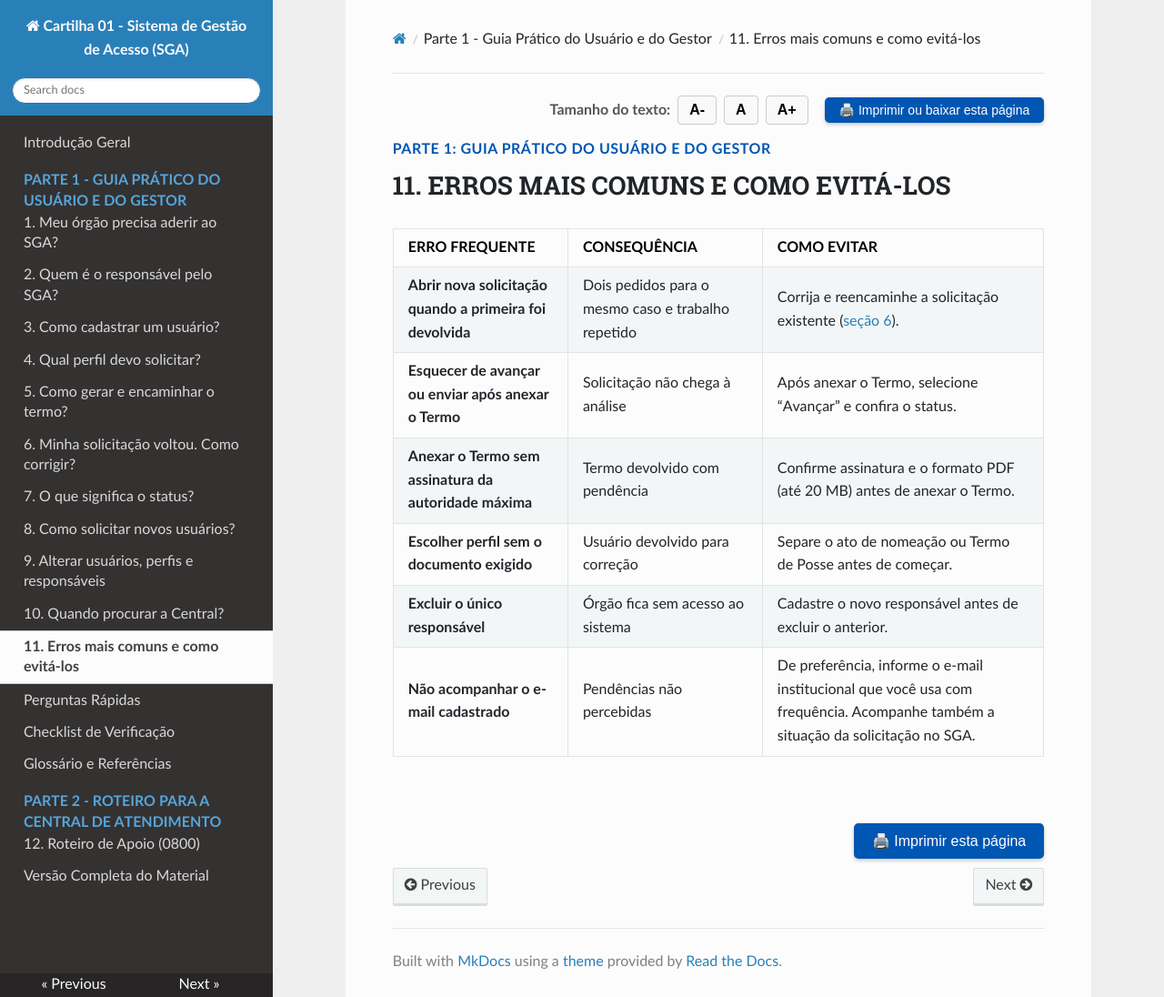
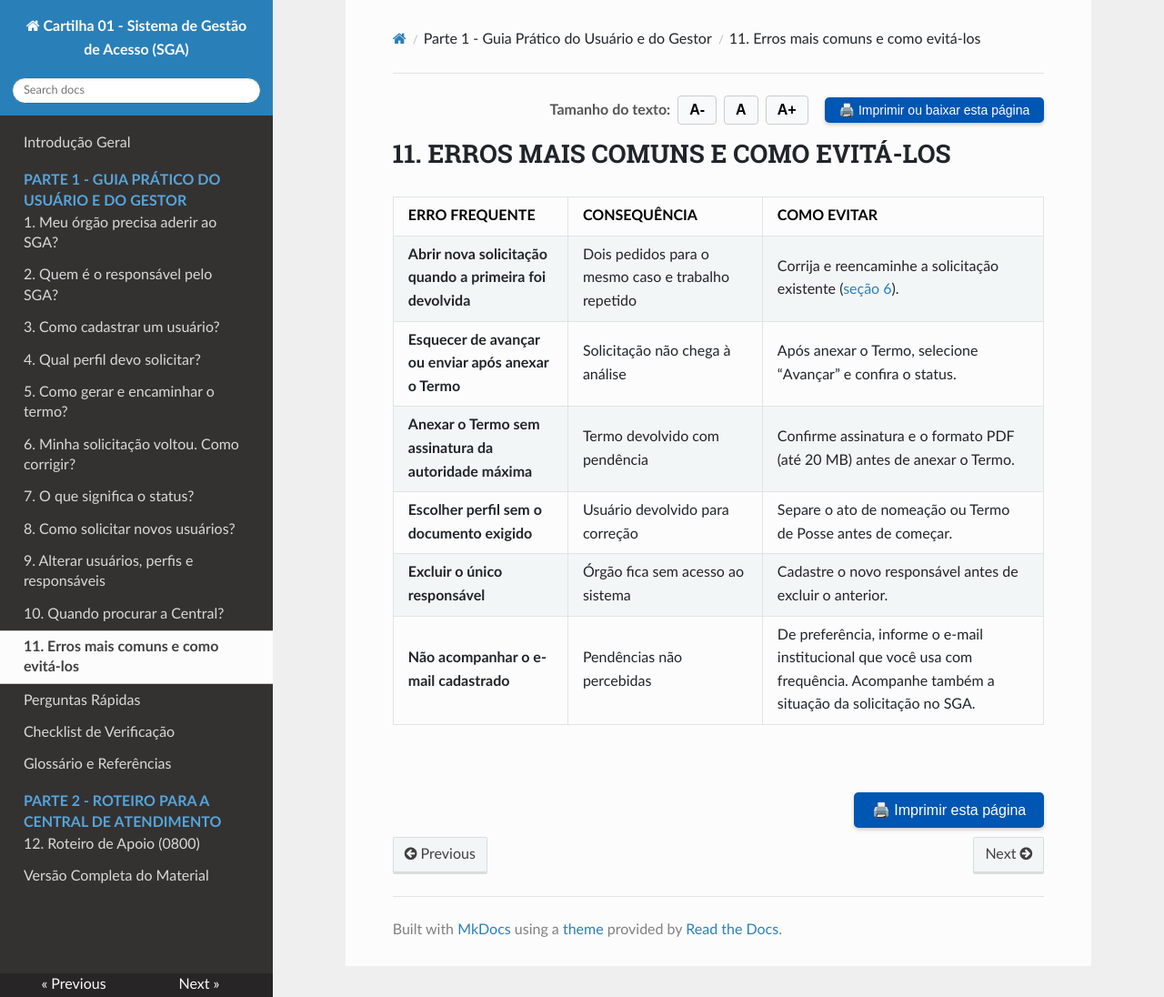
Before and after one commit to emilix10-bit/cartilha-boas-praticas-01-SGA, an MkDocs documentation site: the page built from docs/11-erros-mais-comuns.md, in a window 1280 px wide and 1096 px high. Shown: the whole window at 91% size. Built offline with MkDocs 1.6.1, drawn with Linux system fonts in a browser that asks for light colours; nearby versions of some CDN libraries.

Commit message:
Remove bold styling from user guide section
Removed bold styling from user guide section header.

```diff
--- a/docs/11-erros-mais-comuns.md
+++ b/docs/11-erros-mais-comuns.md
@@ -9,7 +9,6 @@
   </button>
 </div>
 
-<p style="font-weight: bold; color: #0056b3; text-transform: uppercase; letter-spacing: 0.5px; margin-top: 15px; margin-bottom: 4px;">PARTE 1: GUIA PRÁTICO DO USUÁRIO E DO GESTOR</p>
 
 <h1 id="secao-11" style="margin-top: 0;">11. ERROS MAIS COMUNS E COMO EVITÁ-LOS</h1>
 
```
